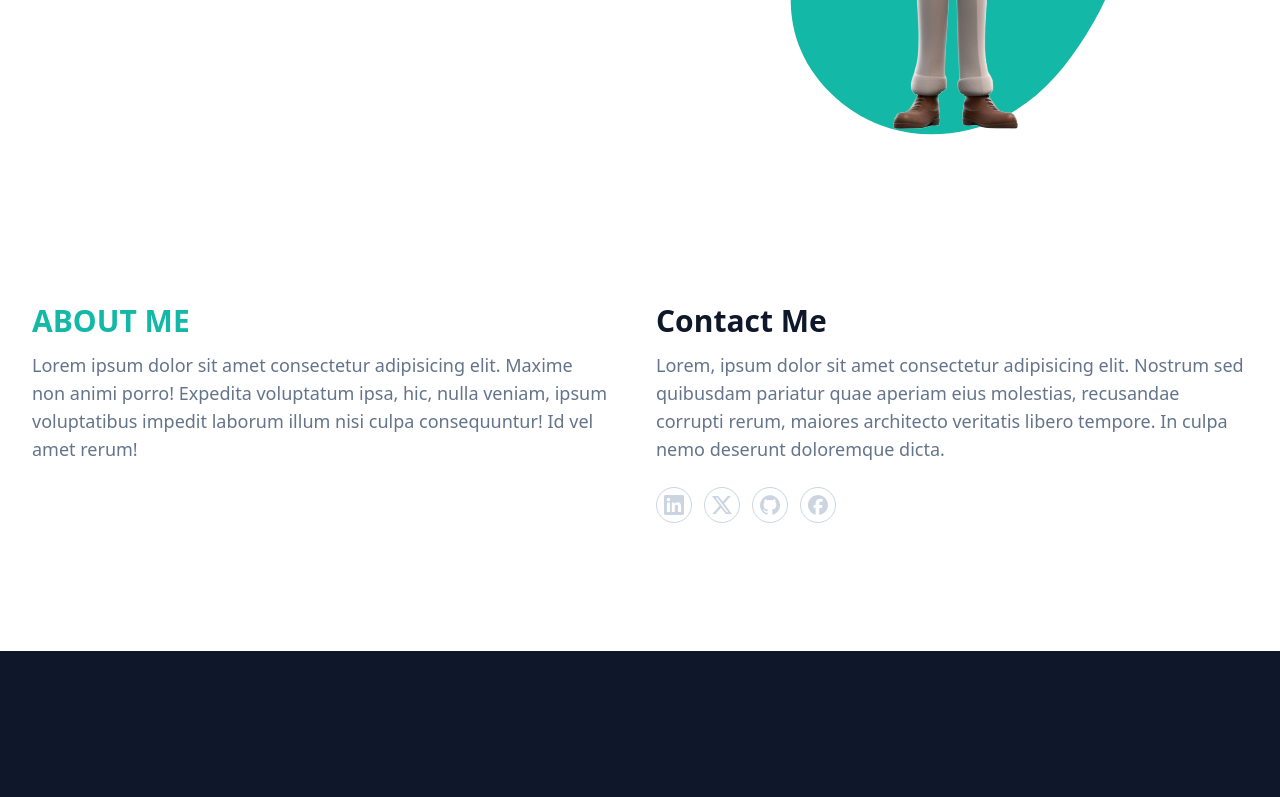
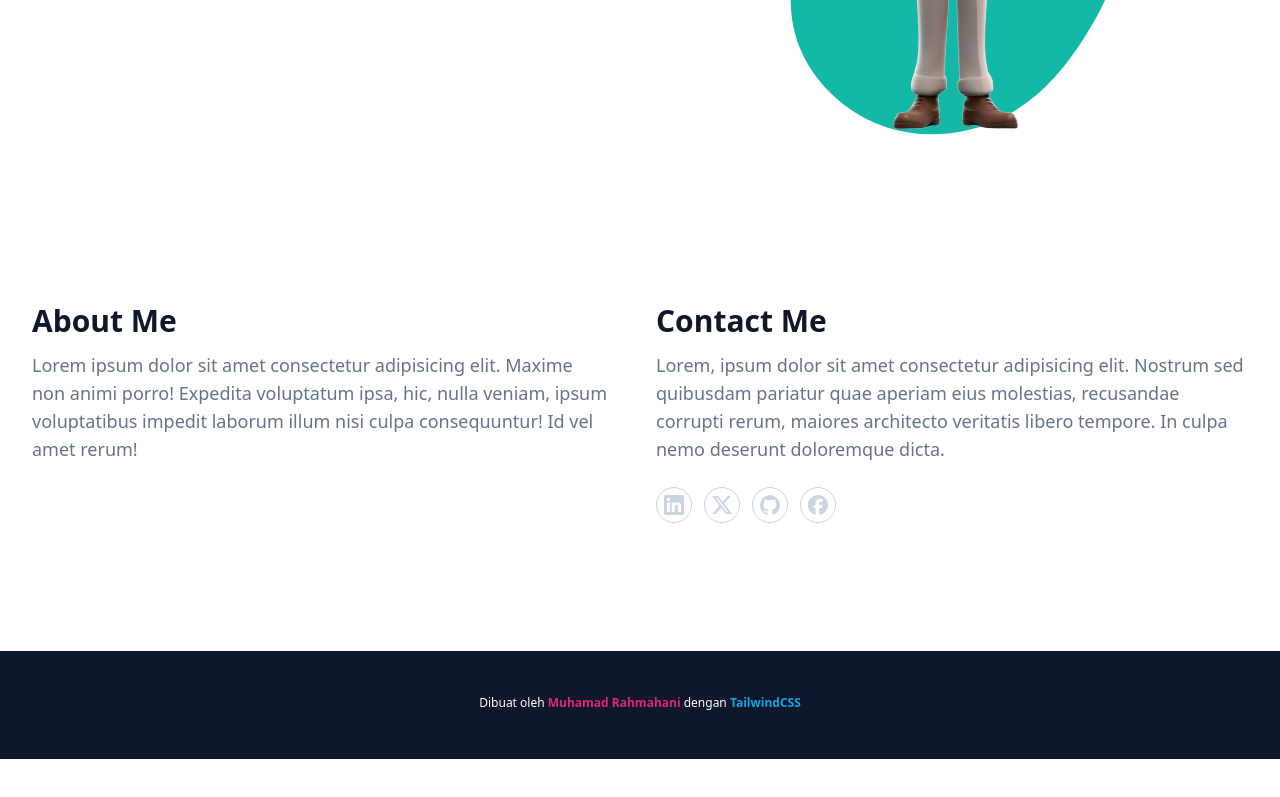
Before and after one commit to hastoo/Tugas3_Devscale, a website built with Vite: page src/index.html in a window 1280 px wide. Shown: the part 521-1318 px from the top of the page. After the commit the page ends 1280 px from the top, so only its background shows below. Built offline with nearby package versions, Linux system fonts and the light colour scheme.

Commit message:
adding footer

```diff
--- a/src/index.html
+++ b/src/index.html
@@ -25,13 +25,13 @@
             <nav id="nav-menu" class="hidden absolute py-5 bg-white shadow-lg rounded-lg max-w-[250px] w-full right-4 top-full lg:block lg:bg-transparent lg:static lg:max-w-full lg:shadow-none lg:rounded-none">
               <ul class="block lg:flex">
                 <li class="group">
-                  <a href="#home" class="text-base text-dark py-2 mx-8 flex group-hover:text-primary">Beranda</a>
+                  <a href="#home" class="text-base font-medium text-dark py-2 mx-8 flex group-hover:text-primary">Beranda</a>
                 </li>
                 <li class="group">
-                  <a href="#about" class="text-base text-dark py-2 mx-8 flex group-hover:text-primary">About</a>
+                  <a href="#about" class="text-base font-medium text-dark py-2 mx-8 flex group-hover:text-primary">About</a>
                 </li>
                 <li class="group">
-                  <a href="#contact" class="text-base text-dark py-2 mx-8 flex group-hover:text-primary">Contact</a>
+                  <a href="#contact" class="text-base font-medium text-dark py-2 mx-8 flex group-hover:text-primary">Contact</a>
                 </li>
               </ul>
             </nav>
@@ -78,7 +78,7 @@
       <div class="container">
         <div class="flex flex-wrap">
           <div class="w-full px-4 mb-10 lg:w-1/2">
-            <h4 class="font-bold uppercase text-primary text-3xl mb-3">About Me</h4>
+            <h4 class="font-semibold text-dark text-3xl mb-3">About Me</h4>
             <p class="font-medium text-base text-secondary max-w-xl lg:text-lg">
               Lorem ipsum dolor sit amet consectetur adipisicing elit. Maxime non animi porro! Expedita voluptatum ipsa, hic, nulla veniam, ipsum voluptatibus impedit laborum illum nisi culpa consequuntur! Id vel amet rerum!
             </p>
@@ -137,15 +137,15 @@
     <!-- About Section -->
 
     <!-- Footer -->
-<footer class="bg-dark pt-24 pb-12">
-  <div class="container">
-    <div class="flex flex-wrap">
-      <div class="w-full px-4 mb-12">
-        <h2></h2>
+    <footer class="bg-dark pt-1 pb-12">
+      <div class="container">
+        <div class="w-full pt-10">
+          <p class="font-medium text-xs text-white text-center">
+            Dibuat oleh <span class="font-bold text-pink-600">Muhamad Rahmahani</span> dengan <a class="font-bold text-sky-500" href="https://tailwindcss.com" target="_blank"> TailwindCSS</a>
+          </p>
+        </div>
       </div>
-    </div>
-  </div>
-</footer>
+    </footer>
     <!-- Footer -->
 
     <script type="module" src="js/main.js"></script>
```
Also changed, not shown: src/css/global.css.
